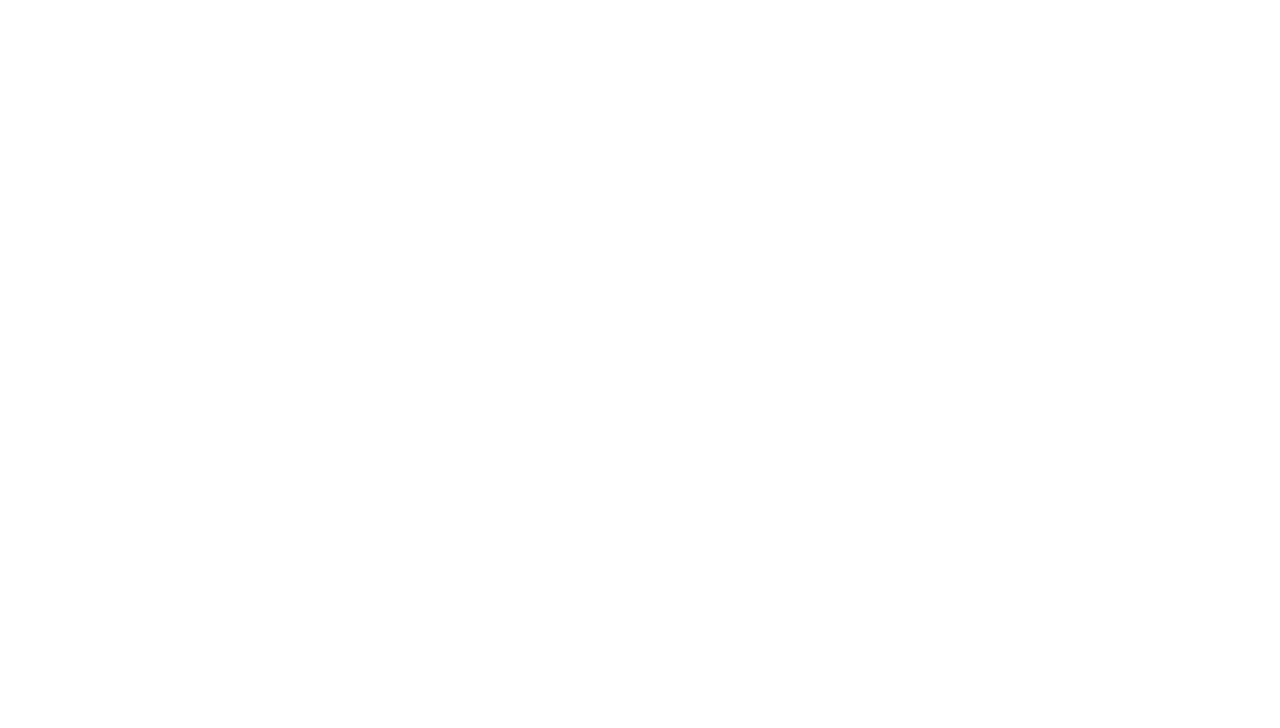
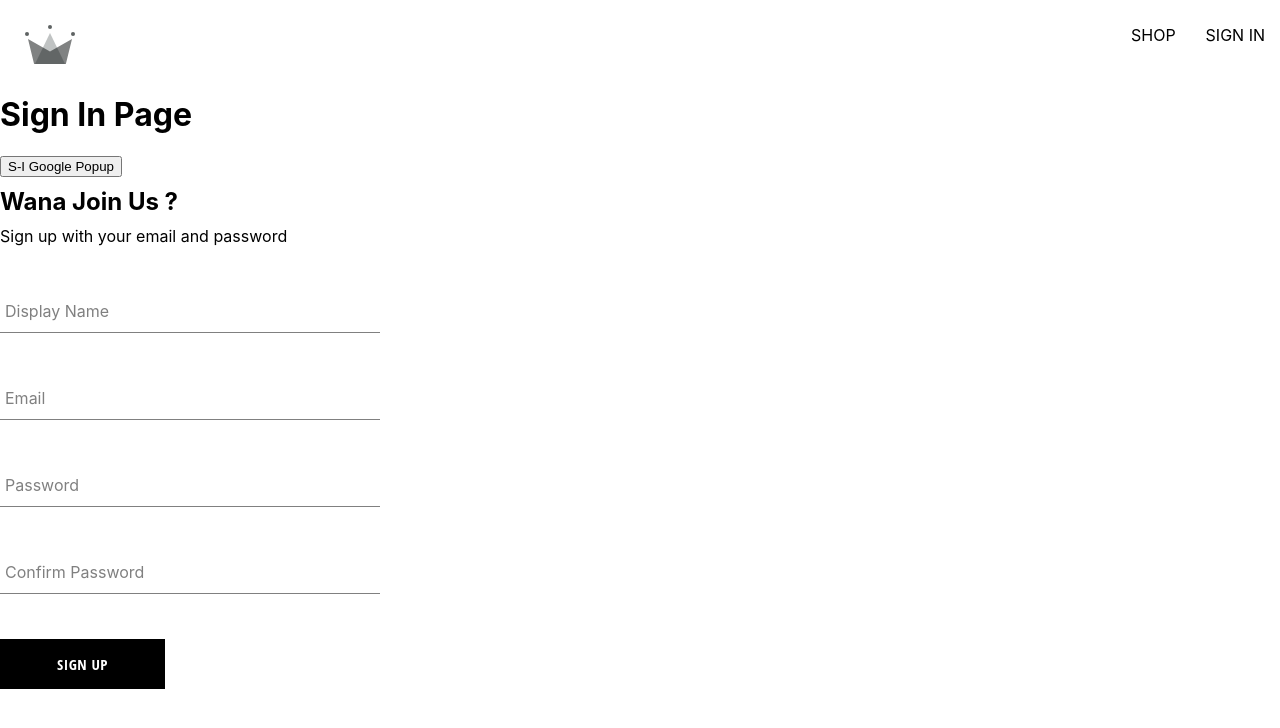
Before and after one commit to hamzaelhadrachi/in-style, a React (Create React App) app: page /sign-in in a window 1280 px wide. Before the commit this address had no page. Shown: the top 728 px of the page. Built offline with nearby package versions, Linux system fonts and the light colour scheme; a web font is replaced by a local one.

Commit message:
created sign up component, the form input component and button component

```diff
--- a/package.json
+++ b/package.json
@@ -6,6 +6,7 @@
     "@testing-library/jest-dom": "^5.16.5",
     "@testing-library/react": "^13.4.0",
     "@testing-library/user-event": "^13.5.0",
+    "firebase": "^9.17.2",
     "react": "^18.2.0",
     "react-dom": "^18.2.0",
     "react-router-dom": "^6.8.2",
--- a/src/App.js
+++ b/src/App.js
@@ -1,7 +1,7 @@
 import { Routes, Route } from "react-router-dom";
 import Home from "./component/routes/home/home.component";
 import Navigation from "./component/routes/navigation/navigation.component";
-
+import SignIn from "./component/routes/sign-in/sign-in.component";
 
 const Shop = () => {
   return (
@@ -14,7 +14,8 @@ const App = () => {
     <Routes>
       <Route path='/' element={<Navigation />}>
         <Route index element={<Home />}/>
-        <Route path='/shop' element={<Shop />} />
+        <Route path='shop' element={<Shop />} />
+        <Route path='sign-in' element={<SignIn />} />
       </Route>
     </Routes>
   );
--- /dev/null
+++ b/src/component/button/button.component.jsx
@@ -0,0 +1,18 @@
+import './button.styles.scss';
+
+const BUTTON_TYPE_CLASSES = {
+    google: 'google-sign-in',
+    inverted: 'inverted'
+}
+
+const Button = ({children, buttonType, ...otherProps}) => {
+    return(
+        <button className={`button-container ${BUTTON_TYPE_CLASSES[buttonType]}`}
+            {...otherProps}
+        >
+            {children}
+        </button>
+    )
+};
+
+export default Button;
--- /dev/null
+++ b/src/component/button/button.styles.scss
@@ -0,0 +1,46 @@
+.button-container {
+    min-width: 165px;
+    width: auto;
+    height: 50px;
+    letter-spacing: 0.5px;
+    line-height: 50px;
+    padding: 0 35px 0 35px;
+    font-size: 15px;
+    background-color: black;
+    color: white;
+    text-transform: uppercase;
+    font-family: 'Open Sans Condensed';
+    font-weight: bolder;
+    border: none;
+    cursor: pointer;
+    display: flex;
+    justify-content: center;
+
+    &:hover {
+      background-color: white;
+      color: black;
+      border: 1px solid black;
+    }
+
+    &.google-sign-in {
+      background-color: #4285f4;
+      color: white;
+
+      &:hover {
+        background-color: #357ae8;
+        border: none;
+      }
+    }
+
+    &.inverted {
+      background-color: white;
+      color: black;
+      border: 1px solid black;
+
+      &:hover {
+        background-color: black;
+        color: white;
+        border: none;
+      }
+    }
+  }
--- /dev/null
+++ b/src/component/form-input/form-input.component.jsx
@@ -0,0 +1,19 @@
+import './form-input.styles.scss'
+
+const FormInput = ({label, ...inputOptions}) => {
+    return(
+        <div className="group">
+            <input className="form-input" {...inputOptions}/>
+            {
+                label && (
+                    <label
+                        className={`${inputOptions.value.length ? 'shrink' : ''} form-input-label`}>
+                            {label}
+                    </label>
+                )
+            }
+        </div>
+    )
+}
+
+export default FormInput;
--- /dev/null
+++ b/src/component/form-input/form-input.styles.scss
@@ -0,0 +1,54 @@
+$sub-color: grey;
+$main-color: black;
+
+@mixin shrinkLabel {
+  top: -14px;
+  font-size: 12px;
+  color: $main-color;
+}
+
+.group {
+  position: relative;
+  margin: 45px 0;
+
+  .form-input {
+    background: none;
+    background-color: white;
+    color: $sub-color;
+    font-size: 18px;
+    padding: 10px 10px 10px 5px;
+    display: block;
+    width: 100%;
+    border: none;
+    border-radius: 0;
+    border-bottom: 1px solid $sub-color;
+    margin: 25px 0;
+
+    &:focus {
+      outline: none;
+    }
+
+    &:focus ~ .form-input-label {
+      @include shrinkLabel();
+    }
+  }
+
+  input[type='password'] {
+    letter-spacing: 0.3em;
+  }
+
+  .form-input-label {
+    color: $sub-color;
+    font-size: 16px;
+    font-weight: normal;
+    position: absolute;
+    pointer-events: none;
+    left: 5px;
+    top: 10px;
+    transition: 300ms ease all;
+
+    &.shrink {
+      @include shrinkLabel();
+    }
+  }
+}
--- a/src/component/routes/navigation/navigation.component.jsx
+++ b/src/component/routes/navigation/navigation.component.jsx
@@ -16,6 +16,9 @@ const Navigation = () => {
             <Link className='nav-link' to='/shop'>
               SHOP
             </Link>
+            <Link className='nav-link' to='/sign-in'>
+              SIGN IN
+            </Link>
           </div>
         </div>
         <Outlet />
--- /dev/null
+++ b/src/component/routes/sign-in/sign-in.component.jsx
@@ -0,0 +1,21 @@
+
+import { signInWithGooglePopup, createUserDocumentFromAuth } from "../../../utils/firebase/firebase.utils";
+import SignUpForm from "../sign-up/sign-up-form.component";
+
+const SignIn = () => {
+
+    const logGoogleUser = async () => {
+        const {user} = await signInWithGooglePopup();
+        const userDocRef = await createUserDocumentFromAuth(user);
+    }
+
+    return(
+        <div>
+            <h1>Sign In Page</h1>
+            <button onClick={logGoogleUser}>S-I Google Popup</button>
+            <SignUpForm />
+        </div>
+    );
+};
+
+export default SignIn;
--- /dev/null
+++ b/src/component/routes/sign-up/sign-up-form.component.jsx
@@ -0,0 +1,87 @@
+import { useState } from "react";
+import { creatAuthUserWithEmailAndPassword, createUserDocumentFromAuth } from "../../../utils/firebase/firebase.utils";
+import FormInput from "../../form-input/form-input.component";
+import './sign-up-form.styles.scss';
+import Button from "../../button/button.component";
+
+const defaultFormFields = {
+    displayName: '',
+    email: '',
+    password: '',
+    confirmPassword: ''
+}
+
+const SignUpForm = () => {
+    const [formFields, setFormFields] = useState(defaultFormFields);
+    const {displayName, email, password, confirmPassword} = formFields;
+
+    const handleSubmit = async (event) => {
+        event.preventDefault();
+        if(password !== confirmPassword){
+            alert("password do not match");
+            return;
+        }
+        try{
+            const {user} = await creatAuthUserWithEmailAndPassword(email, password);
+            await createUserDocumentFromAuth(user, {displayName});
+            resetFormFields();
+        }catch(err){
+            if(err.code === 'auth/email-already-in-use'){
+                alert('cannot create user, email already in use');
+            }
+            console.log('user creation encountered an error',err);
+        }
+    }
+    const handleChange = (event) => {
+        const {name, value} = event.target;
+        setFormFields({
+            ...formFields, [name]: value
+        })
+    }
+    const resetFormFields = () => {
+        setFormFields(defaultFormFields);
+    }
+    return (
+        <div className='sign-up-container'>
+            <h2>Wana Join Us ?</h2>
+            <span>Sign up with your email and password</span>
+            <form onSubmit={handleSubmit}>
+                <FormInput
+                    label='Display Name'
+                    type ='text'
+                    required
+                    onChange= {handleChange}
+                    name='displayName'
+                    value= {displayName}
+                />
+                <FormInput
+                    label='Email'
+                    type='text'
+                    required
+                    onChange={handleChange}
+                    name='displayName'
+                    value={displayName}
+                />
+                <FormInput
+                    label='Password'
+                    type='text'
+                    required
+                    onChange={handleChange}
+                    name='displayName'
+                    value={displayName}
+                />
+                <FormInput
+                    label='Confirm Password'
+                    type='text'
+                    required
+                    onChange={handleChange}
+                    name='displayName'
+                    value={displayName}
+                />
+                <Button type='submit'>Sign up</Button>
+            </form>
+        </div>
+    )
+}
+
+export default SignUpForm;
--- /dev/null
+++ b/src/component/routes/sign-up/sign-up-form.styles.scss
@@ -0,0 +1,9 @@
+.sign-up-container {
+    display: flex;
+    flex-direction: column;
+    width: 380px;
+
+    h2 {
+        margin: 10px 0;
+    }
+}
--- /dev/null
+++ b/src/utils/firebase/firebase.utils.js
@@ -0,0 +1,65 @@
+import { initializeApp } from 'firebase/app';
+import {
+    getAuth,
+    signInWithRedirect,
+    signInWithPopup,
+    GoogleAuthProvider,
+    createUserWithEmailAndPassword
+} from 'firebase/auth';
+import {
+    getFirestore,
+    doc,
+    getDoc,
+    setDoc
+} from 'firebase/firestore';
+
+const firebaseConfig = {
+    apiKey: 'AIzaSyCa4xdkLI0kfdfybw3R2ZUyIvsrtjaAzsU',
+    authDomain: 'in-style-db.firebaseapp.com',
+    projectId: 'in-style-db',
+    storageBucket: 'in-style-db.appspot.com',
+    messagingSenderId: '70731315300',
+    appId: '1:70731315300:web:fdae763a5b1c0fc5908771'
+};
+
+const firebaseApp = initializeApp(firebaseConfig);
+const googleProvider = new GoogleAuthProvider();
+googleProvider.setCustomParameters({
+    prompt: 'select_account'
+});
+
+export const db = getFirestore();
+export const auth = getAuth();
+
+export const signInWithGooglePopup = () => signInWithPopup(auth, googleProvider);
+export const signInWithGoogleRedirect = () => signInWithRedirect(auth, googleProvider);
+
+
+export const createUserDocumentFromAuth = async (userAuth, additionalInformation = {}) => {
+    const userDocRef = doc(db, 'users', userAuth.uid);
+
+    const userSnapShot = await getDoc(userDocRef);
+
+    if(!userSnapShot.exists()){
+        const { displayName, email } = userAuth;
+        const createDat = new Date();
+
+        try{
+            await setDoc(userDocRef, {
+                displayName,
+                email,
+                createDat,
+                ...additionalInformation
+            });
+        }catch(err){
+            console.log('Error Creating user: ', err.message)
+        }
+    }
+    return userDocRef;
+}
+
+export const creatAuthUserWithEmailAndPassword = async (email, password) => {
+
+    if(! email || !password) return;
+    return await createUserWithEmailAndPassword(auth, email, password);
+}
```
Also changed, not shown: src/logo.svg (deleted), 1 other file (tests, documents, lock files or other folders).
